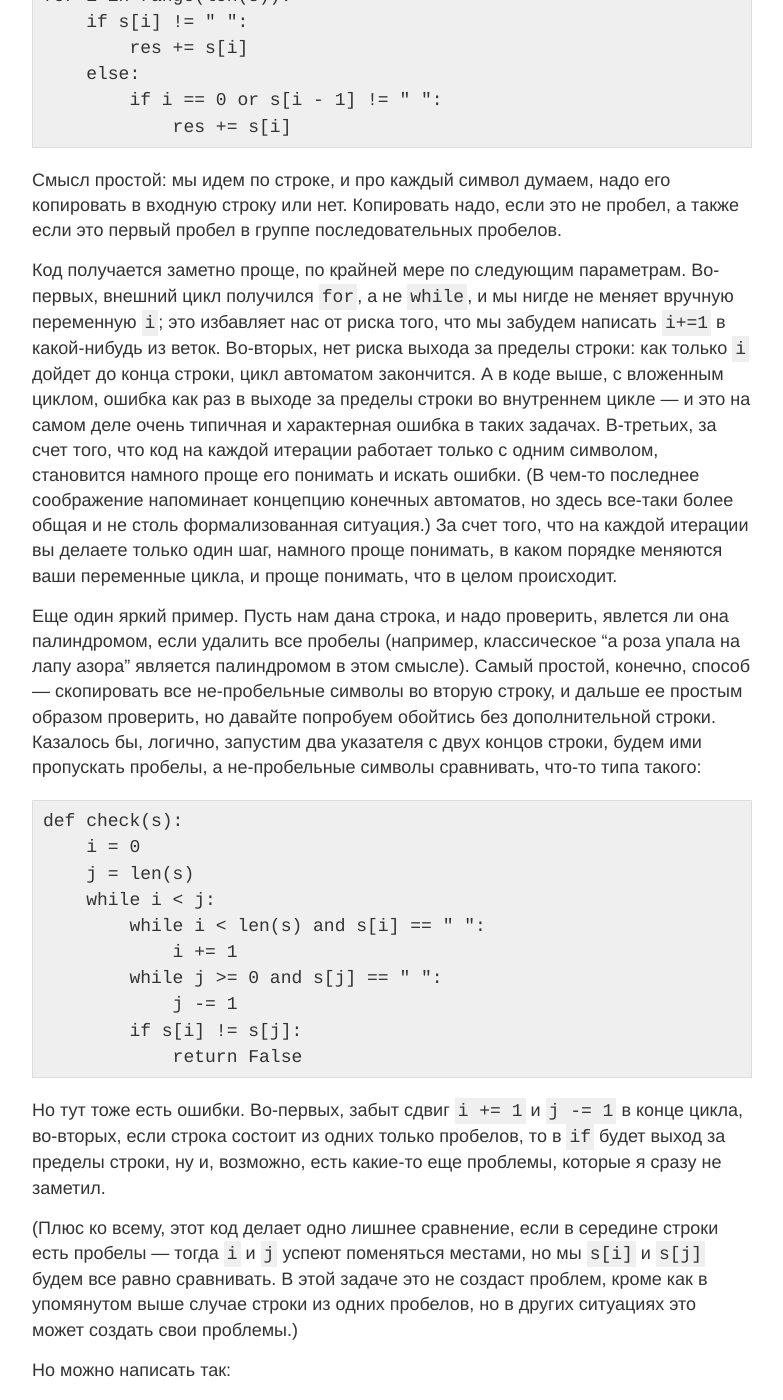
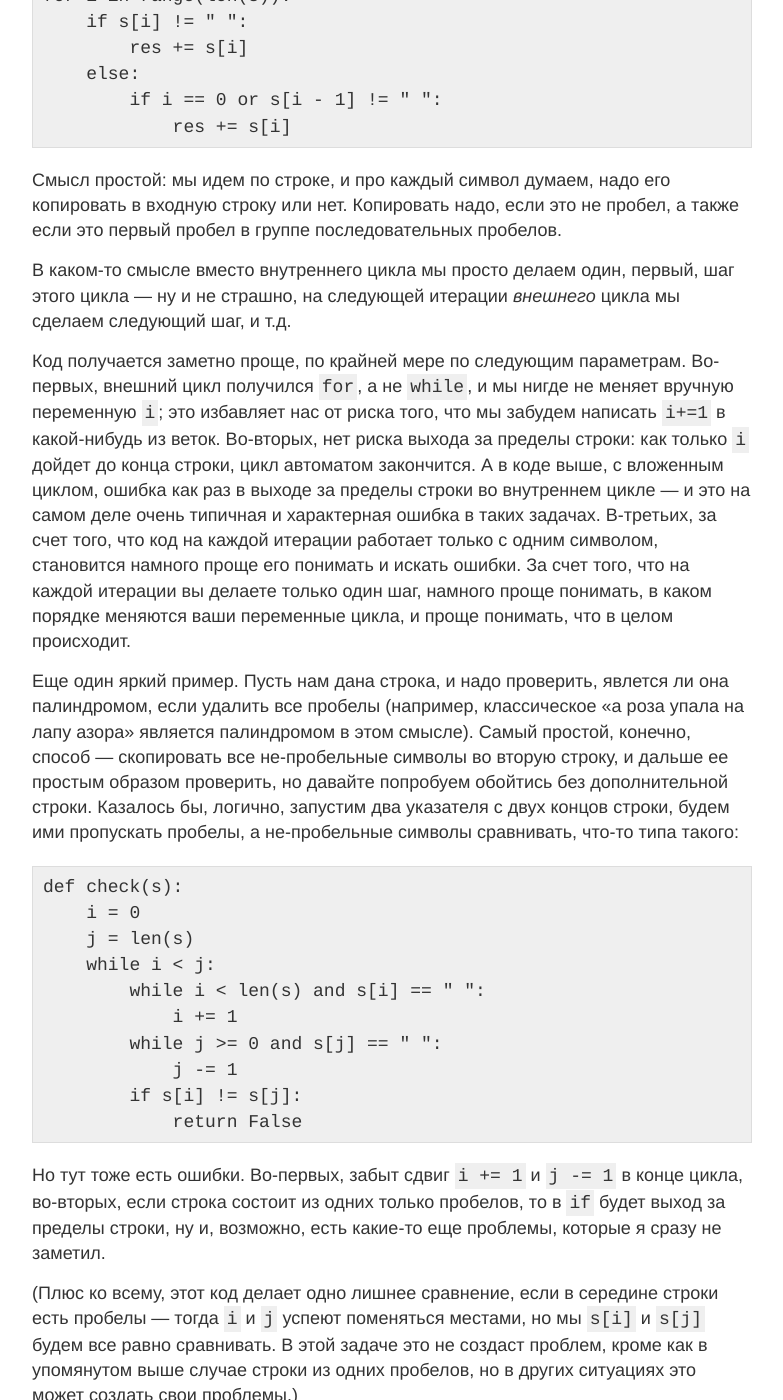
Before and after one commit to petr-kalinin/algoprog-blog, a Jekyll site: the page built from _posts/2021-09-19-inner-loops.md, in a window 1280 px wide and 1400 px high, scrolled down 1035 px. Shown: the whole window, without its empty margins (248-1031 px from the left). Built offline with Jekyll 4.4.1, drawn with Linux system fonts in a browser that asks for light colours; part of the change alters nothing that is shown; some of the changed text lies outside the part shown.

Commit message:
Finished inner loops

```diff
--- a/_posts/2021-09-19-inner-loops.md
+++ b/_posts/2021-09-19-inner-loops.md
@@ -37,18 +37,20 @@ title: Избегайте вложенных циклов
 Смысл простой: мы идем по строке, и про каждый символ думаем, надо его копировать в входную строку или нет.
 Копировать надо, если это не пробел, а также если это первый пробел в группе последовательных пробелов.
 
+В каком-то смысле вместо внутреннего цикла мы просто делаем один, первый, шаг этого цикла — ну и не страшно,
+на следующей итерации _внешнего_ цикла мы сделаем следующий шаг, и т.д.
+
 Код получается заметно проще, по крайней мере по следующим параметрам. Во-первых, внешний цикл получился `for`,
 а не `while`, и мы нигде не меняет вручную переменную `i`; это избавляет нас от риска того, что мы забудем написать `i+=1`
 в какой-нибудь из веток. Во-вторых, нет риска выхода за пределы строки: как только `i` дойдет до конца строки,
 цикл автоматом закончится. А в коде выше, с вложенным циклом, ошибка как раз в выходе за пределы строки во внутреннем цикле
 — и это на самом деле очень типичная и характерная ошибка в таких задачах. В-третьих, за счет того, что код на каждой итерации
 работает только с одним символом, становится намного проще его понимать и искать ошибки.
-(В чем-то последнее соображение напоминает концепцию конечных автоматов, но здесь все-таки более общая и не столь формализованная ситуация.)
 За счет того, что на каждой итерации вы делаете только один шаг, намного проще понимать, в каком порядке меняются
 ваши переменные цикла, и проще понимать, что в целом происходит.
 
 Еще один яркий пример. Пусть нам дана строка, и надо проверить, явлется ли она палиндромом, если удалить все пробелы
-(например, классическое "а роза упала на лапу азора" является палиндромом в этом смысле). Самый простой, конечно, способ
+(например, классическое «а роза упала на лапу азора» является палиндромом в этом смысле). Самый простой, конечно, способ
 — скопировать все не-пробельные символы во вторую строку, и дальше ее простым образом проверить, но давайте попробуем обойтись
 без дополнительной строки. Казалось бы, логично, запустим два указателя с двух концов строки, будем ими пропускать пробелы,
 а не-пробельные символы сравнивать, что-то типа такого:
@@ -90,8 +92,20 @@ title: Избегайте вложенных циклов
 
 и все становится проще.
 
-Вообще, эти соображения про то, чтобы каждый раз делать только один шаг, особенно часто применимы в задачах на два указателя, — но, как показывает первый пример,
-не только в них.
+(Вообще, эти соображения про то, чтобы каждый раз делать только один шаг, особенно часто применимы в задачах на два указателя, — но, как показывает первый пример, не только в них.)
+
+Еще пример — любые задачи, решающиеся классическим подходом с созданием [конечного автомата](https://ru.wikipedia.org/wiki/Конечный_автомат).
+Простейший пример — [задача Смайлики](https://algoprog.ru/material/p1629).
+В ней тоже можно написать код с двумя вложенными циклами: во внешнем цикле ищем начало смайлика, а во внутреннем ищем конец смайлика,
+проверяя символы по пути.
+Но можно ввести достаточно формализованное понятие «состояния» — в данном случае можно выделить четыре состояния:
+вне смайлика, внутри «глаз» смайлика, внутри «носа» и внутри «рта»,
+и несложно написать правила, которые по символу и текущему состоянию определят следующий. Это чистой воды классический конечный автомат;
+вообще, описанные выше примеры тоже очень похожи на подход с конечными автоматами (особенно мои рассуждения, что намного проще понимать,
+что происходит за один ход), но все-таки в общем случае это далеко не обязательно строго формализованный конечный автомат.
+
+Поэтому, когда вы хотите написать два вложенных цикла, двигающих одну и ту же переменную — подумайте, может быть, можно обойтись одним циклом,
+обрабатывая только один объект за раз?
 
 ----
 
```
